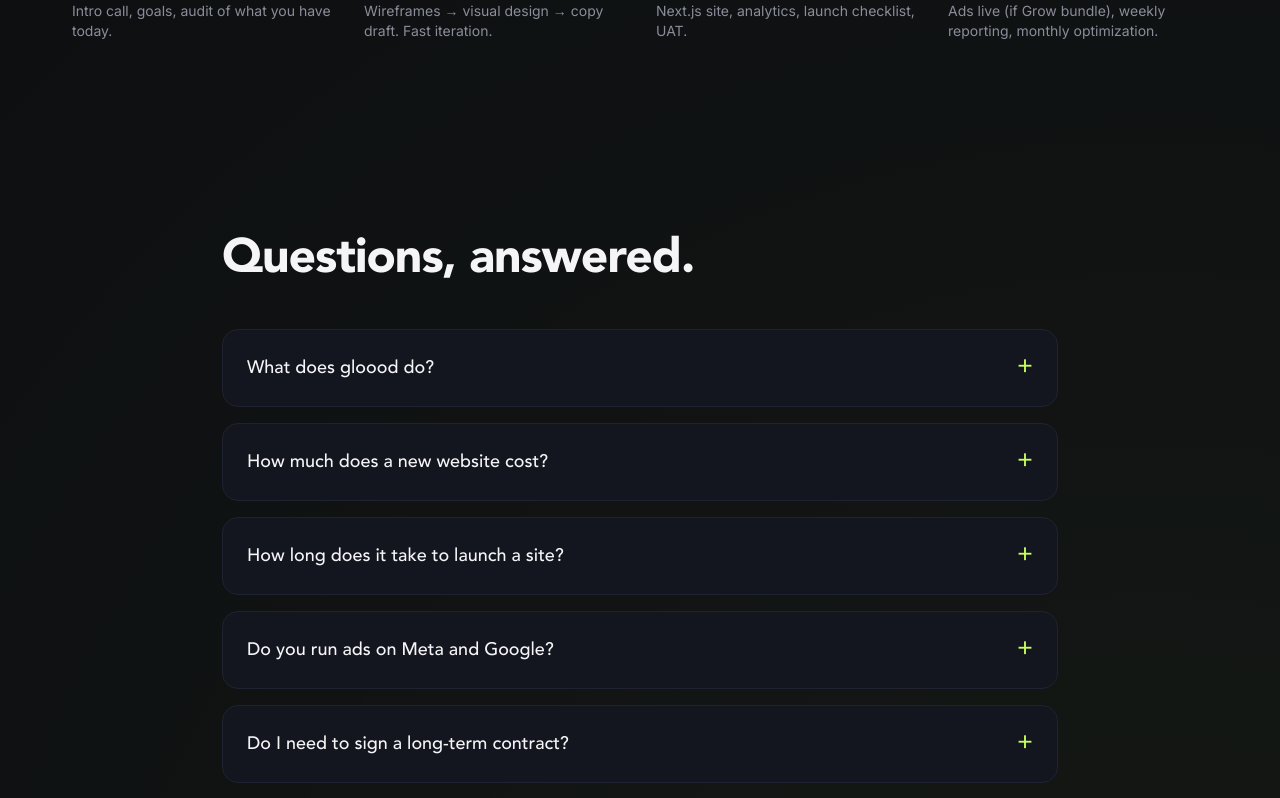
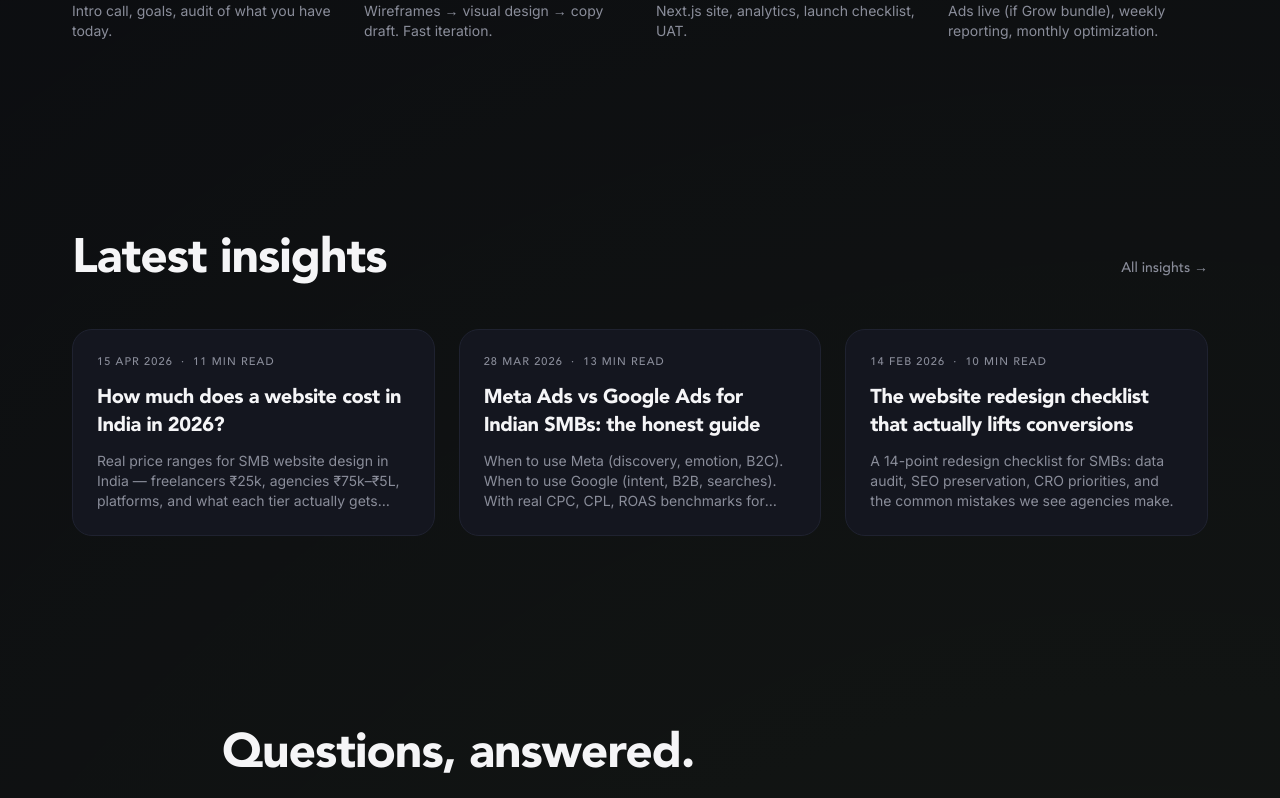
Before and after one commit to surpreet-star/gloood-site, a Next.js app: page / in a window 1280 px wide. Shown: the part 3260-4058 px from the top of the page. Built offline with nearby package versions, Linux system fonts and the light colour scheme; no server answers.

Commit message:
feat: latest insights preview on home page

```diff
--- a/app/page.tsx
+++ b/app/page.tsx
@@ -1,3 +1,4 @@
+import Link from "next/link";
 import { Hero } from "@/components/site/Hero";
 import { MetricCounter } from "@/components/site/MetricCounter";
 import { BundleCards } from "@/components/site/BundleCards";
@@ -8,12 +9,13 @@ import { TestimonialPull } from "@/components/site/TestimonialPull";
 import { CTASection } from "@/components/site/CTASection";
 import { HomeFAQ } from "@/components/site/HomeFAQ";
 import { JsonLd } from "@/components/seo/JsonLd";
-import { getCaseStudies } from "@/lib/content";
+import { getCaseStudies, getInsights } from "@/lib/content";
 
 const SITE_URL = "https://gloood.in";
 
 export default async function Home() {
   const studies = (await getCaseStudies()).filter(s => s.featured).slice(0, 3);
+  const insights = (await getInsights()).slice(0, 3);
 
   const websiteSchema = {
     "@context": "https://schema.org",
@@ -45,6 +47,31 @@ export default async function Home() {
       <Marquee />
       <TestimonialPull />
       <ProcessStrip />
+      {insights.length > 0 && (
+        <section className="mx-auto max-w-[1200px] px-8 py-24">
+          <div className="flex items-baseline justify-between mb-12">
+            <h2 className="text-4xl md:text-5xl">Latest insights</h2>
+            <Link href="/insights" className="text-sm text-[var(--color-muted)] hover:text-[var(--color-accent-2)] font-display font-medium">All insights →</Link>
+          </div>
+          <div className="grid gap-6 md:grid-cols-3">
+            {insights.map(i => (
+              <Link
+                key={i.slug}
+                href={`/insights/${i.slug}`}
+                className="group rounded-[var(--radius-card)] border border-[var(--color-border-subtle)] bg-[var(--color-bg-elev)] p-6 hover:border-[var(--color-accent)] transition-colors"
+              >
+                <div className="text-[11px] uppercase tracking-widest text-[var(--color-muted)] font-display font-medium">
+                  <time dateTime={i.publish_date}>{new Date(i.publish_date).toLocaleDateString("en-IN", { year: "numeric", month: "short", day: "numeric" })}</time>
+                  <span className="mx-2">·</span>
+                  <span>{i.reading_time} min read</span>
+                </div>
+                <h3 className="mt-3 text-xl group-hover:text-[var(--color-accent-2)] transition-colors">{i.title}</h3>
+                <p className="mt-3 text-sm text-[var(--color-muted)] line-clamp-3">{i.description}</p>
+              </Link>
+            ))}
+          </div>
+        </section>
+      )}
       <HomeFAQ />
       <CTASection />
     </>
```
